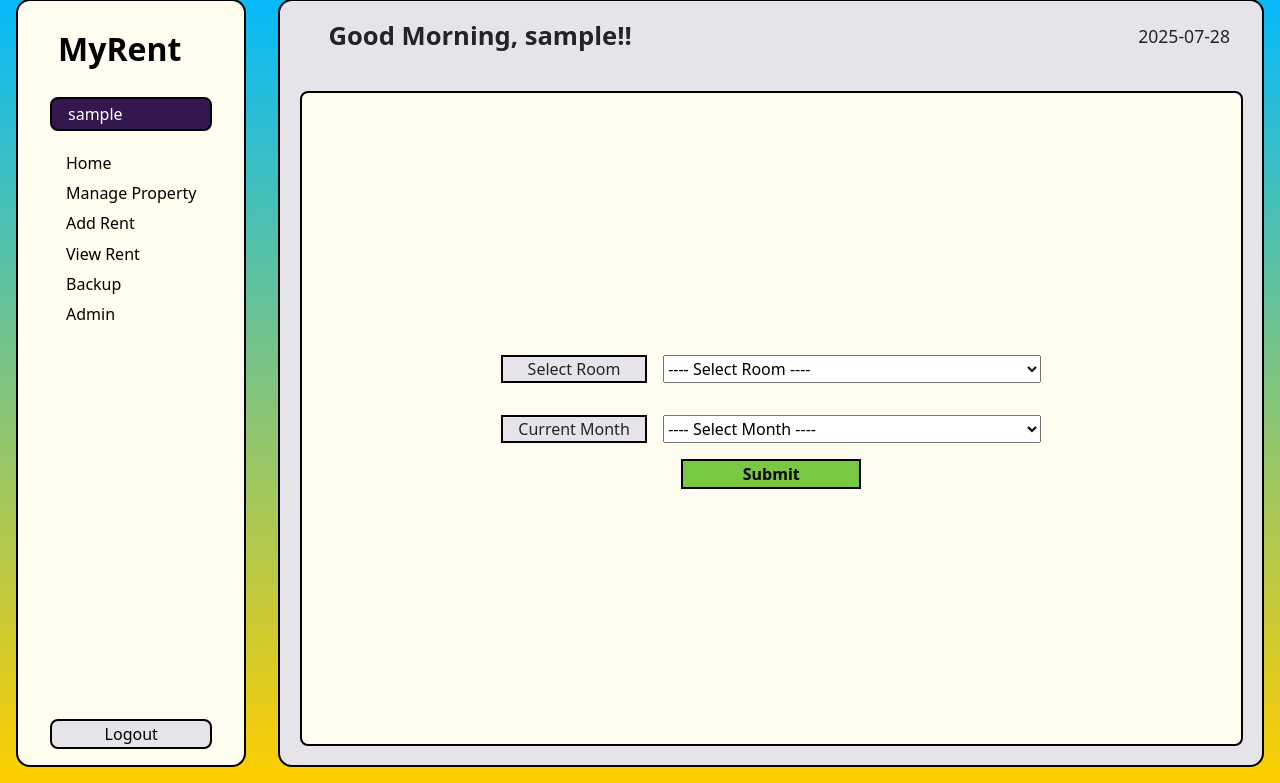
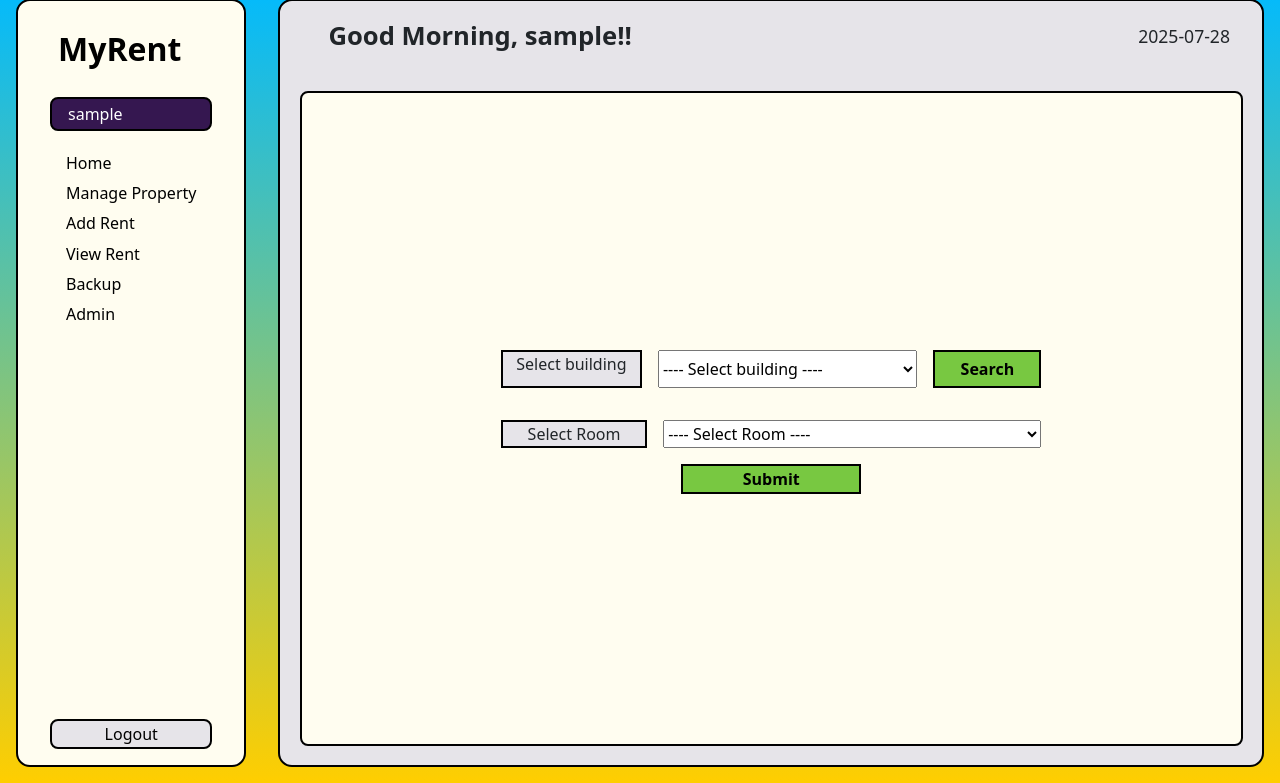
Before and after one commit to aashishChakradhar/RentManagementSystem, a Django app: page /view-rent/ in a window 1280 px wide. Shown: the part 17-800 px from the top of the page. Run offline with Django 5.2, Linux system fonts and the light colour scheme; the visitor is signed in with stand-in values (Sample User, id 1); data that the repository does not hold is empty; style sheets or scripts are compiled from the project's sources; some libraries are stand-ins or nearby versions.

Commit message:
completed view rent history feature

```diff
--- a/rent/views.py
+++ b/rent/views.py
@@ -268,55 +268,38 @@ class AddRoom(BaseView):
 
 class ViewRentHistory(BaseView):
     def get(self,request):
-        try:
-            # restore_backup()
-            rooms = Room.objects.all()
-        except Exception as e:
-            messages.error(request,str(e))
-            return redirect (request.path)
-
-        histories = []
-
-        submited_room_uid = request.session.get('submited_room', [])
-        submited_month = request.session.get('submited_month', [])
-        if submited_room_uid and submited_month:
-            del request.session['submited_room']
-            del request.session['submited_month']
-
+        buildings = Building.objects.all()
+        building_uid = request.GET.get("building")
+        rooms = None
+        if building_uid:
             try:
-                # Fetch the room details based on the submitted room ID
-                room = Room.objects.filter(uid=submited_room_uid).first()
-
-                if room:
-                    histories = Payment.objects.filter(room_no=room.uid)
+                # restore_backup()
+                rooms = Room.objects.filter(building = building_uid)
             except Exception as e:
-                messages.error(request, str(e))
-                return redirect(request.path)
-            if not histories:
-                messages.error(request,"No payment recods found")
+                messages.error(request,str(e))
+                return redirect (request.path)
         context = {
             "app_name": "myRent",
             "page_name": "view-rent",
-            "months": MonthData(),
-            "rooms": rooms,
-            "histories": histories,
+            "buildings": buildings,
+            "rooms": rooms
         }
         return render(request,'rent_view.html',context)
 
     def post (self,request):
         try:
             submited_room = request.POST.get('room')
-            submited_month = int(request.POST.get('month'))
-            if not submited_room or not submited_month:
-                raise ValueError("Room and Month are required.")
         except Exception as e:
             messages.error(request,str(e))
             return redirect(request.path)
-
         try:
-            request.session['submited_room'] = submited_room
-            request.session['submited_month'] = submited_month
-            return redirect('rent:view-rent')
+            histories = Payment.objects.filter(room_no = submited_room).order_by('date')
+            context = {
+                "app_name": "myRent",
+                "page_name": "view-rent",
+                "histories": histories
+            }
+            return render(request,'rent_view.html',context)
         except Exception as e:
             messages.error(request,str(e))
             return redirect(request.path)
--- a/templates/rent_view.html
+++ b/templates/rent_view.html
@@ -5,6 +5,20 @@
 {% endblock title %}
 
 {% block body %}
+<form action="{% url "rent:view-rent" %}" method="get">
+    {% csrf_token %}
+    <label for="building">
+        <span>Select building</span>
+        <select id = 'building' name = 'building' style="width:48%" required>
+            <option selected value = "None" disabled>---- Select building ----</option>
+            {% for building in buildings %}
+                <option value={{building.uid}}>{{building.building_name}}</option>
+            {% endfor %}
+        </select>
+        <button id="submit-button" style="height:100%">Search</button>
+    </label>
+</form>
+
 <form action="{% url "rent:view-rent" %}" method="POST">
     {% csrf_token %}
 
@@ -17,42 +31,31 @@
         </select>
     </label>
 
-    <label for="month">
-        <span >Current Month</span>
-        <select id = 'month' name = 'month' required>
-            <option selected value = "None" disabled>---- Select Month ----</option>
-                {% for month_id,month_name in months.items %}
-                    <option value={{month_id}}>{{month_name}}</option>
-                {% endfor %}
-        </select>
-    </label>
-
     <button id="submit-button">Submit</button>
 </form>
-<div>
+
 {% if histories%}
-        <table>
+<div style="width:70%;">
+    <table class="table table-striped">
         <thead>
             <tr>
                 <th>Room</th>
-                    <th>Year</th>
-                    <th>Month</th>
                 <th>Amount</th>
+                <th>Date</th>
+                <th>Remarks</th>
             </tr>
         </thead>
         <tbody>
             {% for history in histories %}
             <tr>
                 <td>{{ history.room_no }}</td>
-                    <td>{{ history.recieved_year }}</td>
-                    <td>{{ history.recieved_month }}</td>
-                    <td>{{ history.recieved_amount }}</td>
+                <td>{{ history.received_amount }}</td>
+                <td>{{ history.date }}</td>
+                <td>{{ history.remarks }}</td>
             </tr>
             {% endfor %}
         </tbody>
     </table>
     {% endif %}
 
-</div>
-
 {% endblock body %}
```
Lines whose indentation alone changed are shown as unchanged.
